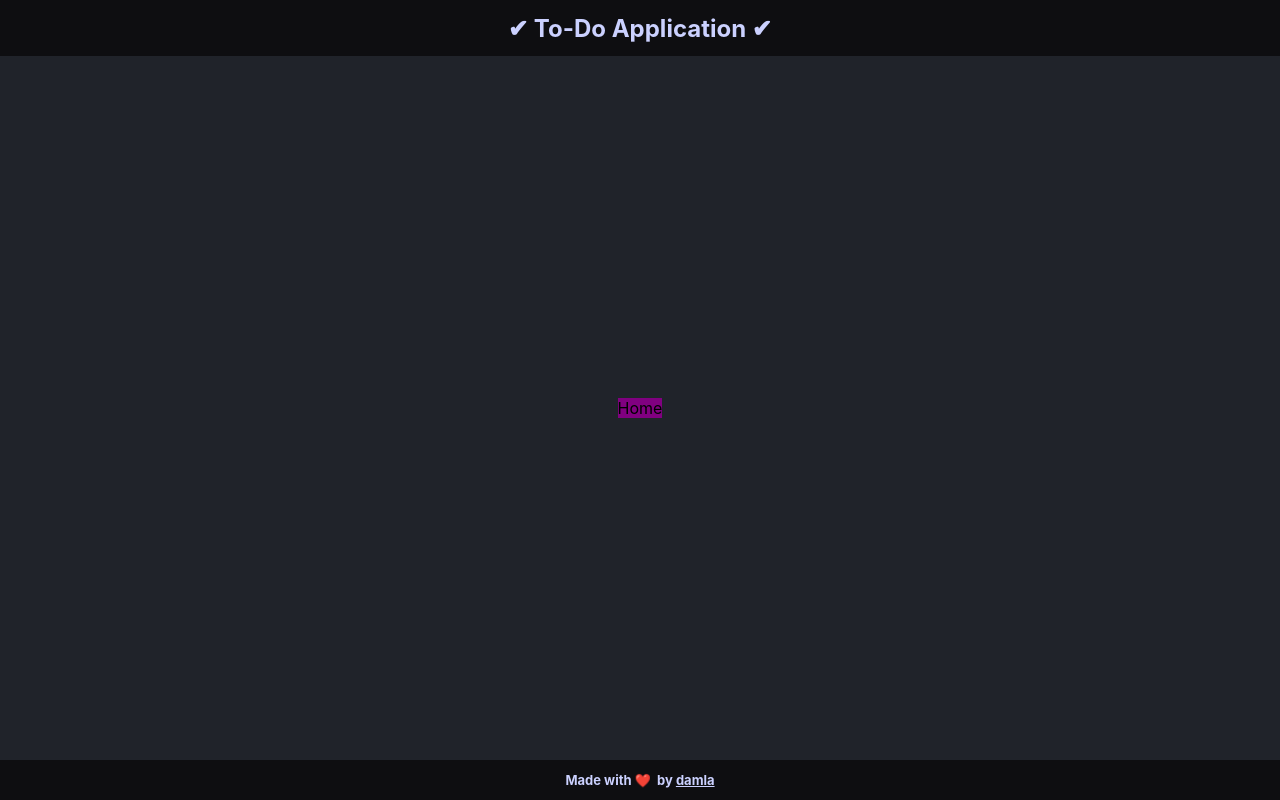
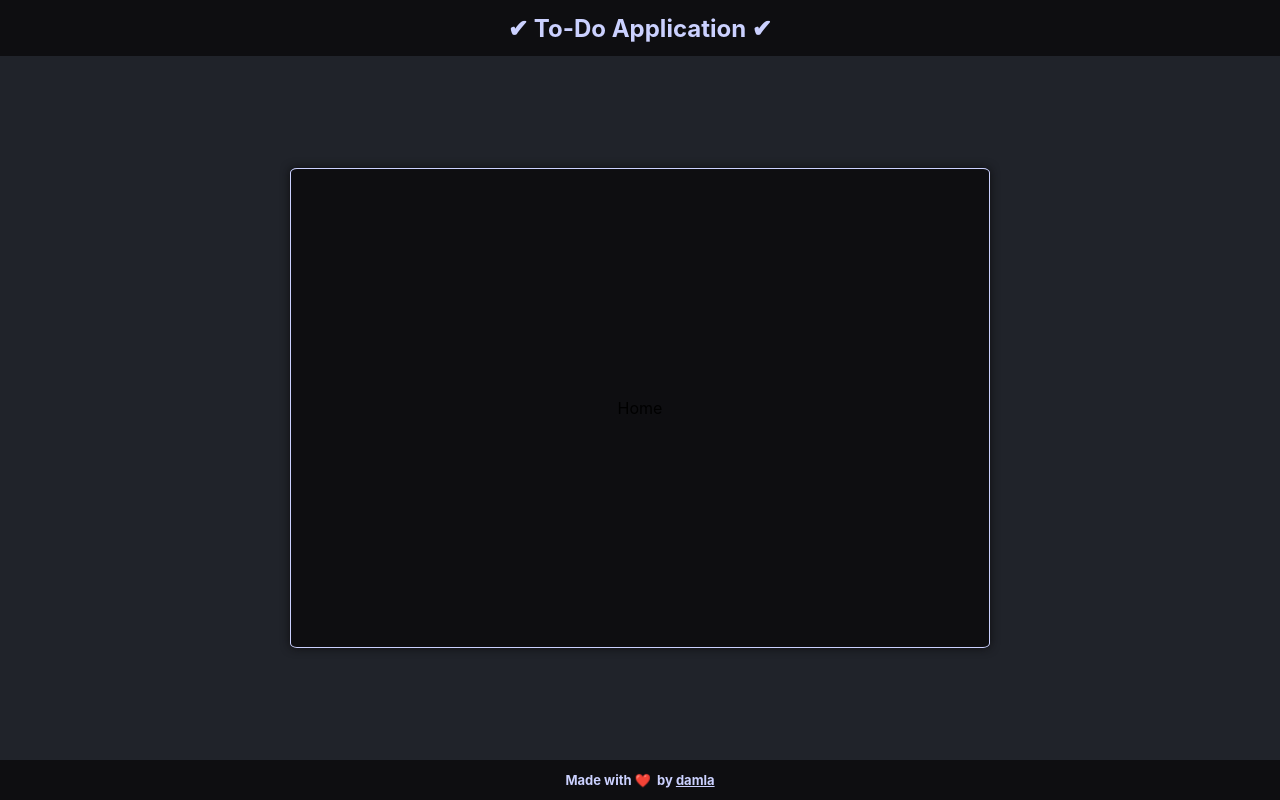
Before and after one commit to patika-hepsiburada-react-bootcamp/odev-5-damla, a React (Create React App) app: page / in a window 1280 px wide. Built offline with nearby package versions, Linux system fonts and the light colour scheme.

Commit message:
[#6] feat: edit style of Container component

```diff
--- a/src/components/Container/styles.module.scss
+++ b/src/components/Container/styles.module.scss
@@ -1,8 +1,22 @@
+@use "../../global/variables.scss" as variables;
+
 .container {
   display: flex;
-  // min-height: 100px;
+  height: 60vh;
+  width: 700px;
   flex-direction: column;
   justify-content: center;
   align-items: center;
-  background-color: purple;
+  box-shadow: 0 0 10px variables.$secondary-bg-color;
+  border: 1px solid variables.$secondary-font-color;
+  border-radius: 1%;
+  background-color: variables.$secondary-bg-color;
+
+  @media only screen and (max-width: variables.$mobile-tablet-width) {
+    width: 100%;
+    height: 100%;
+    border-left: 0;
+    border-right: 0;
+    border-radius: 0;
+  }
 }
```
